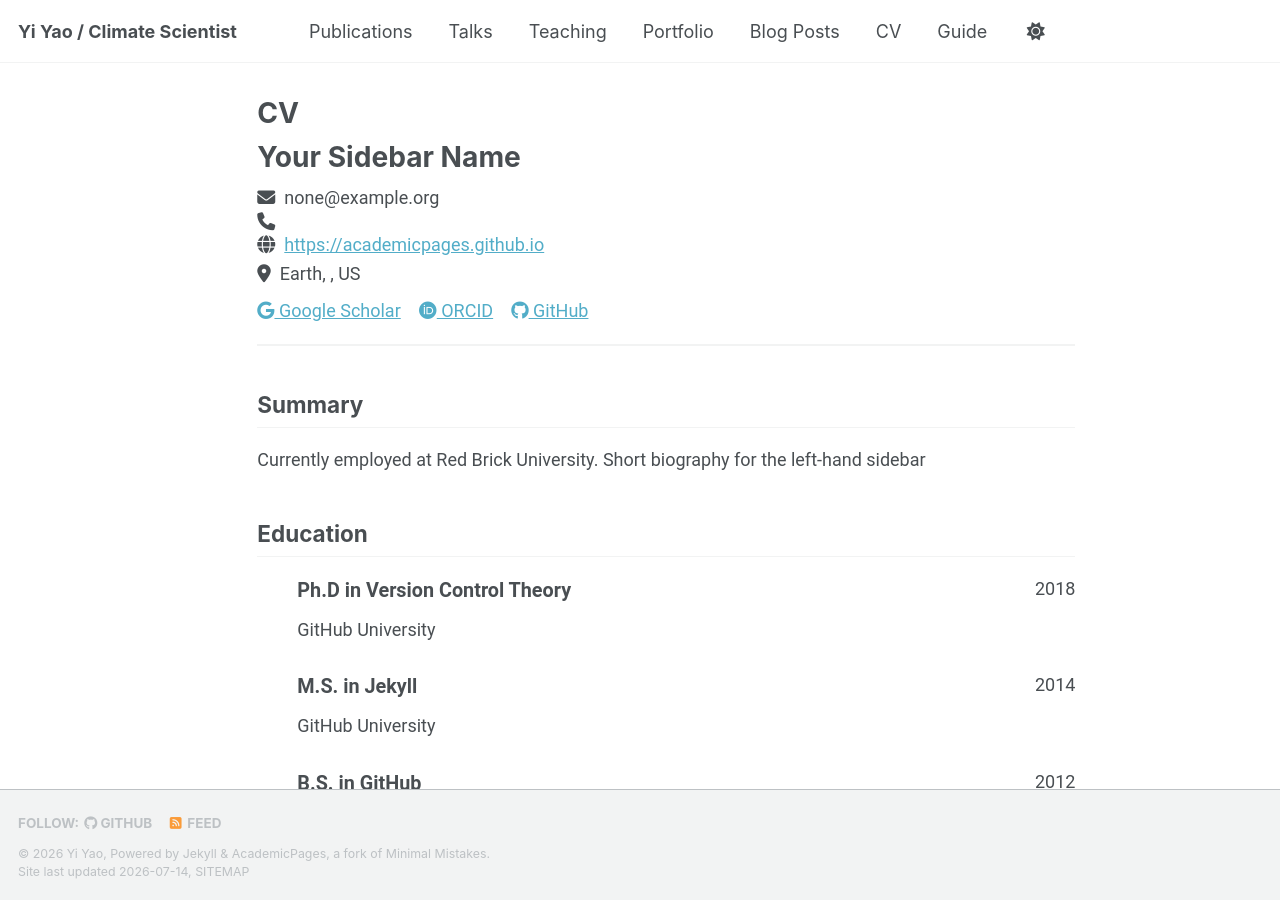
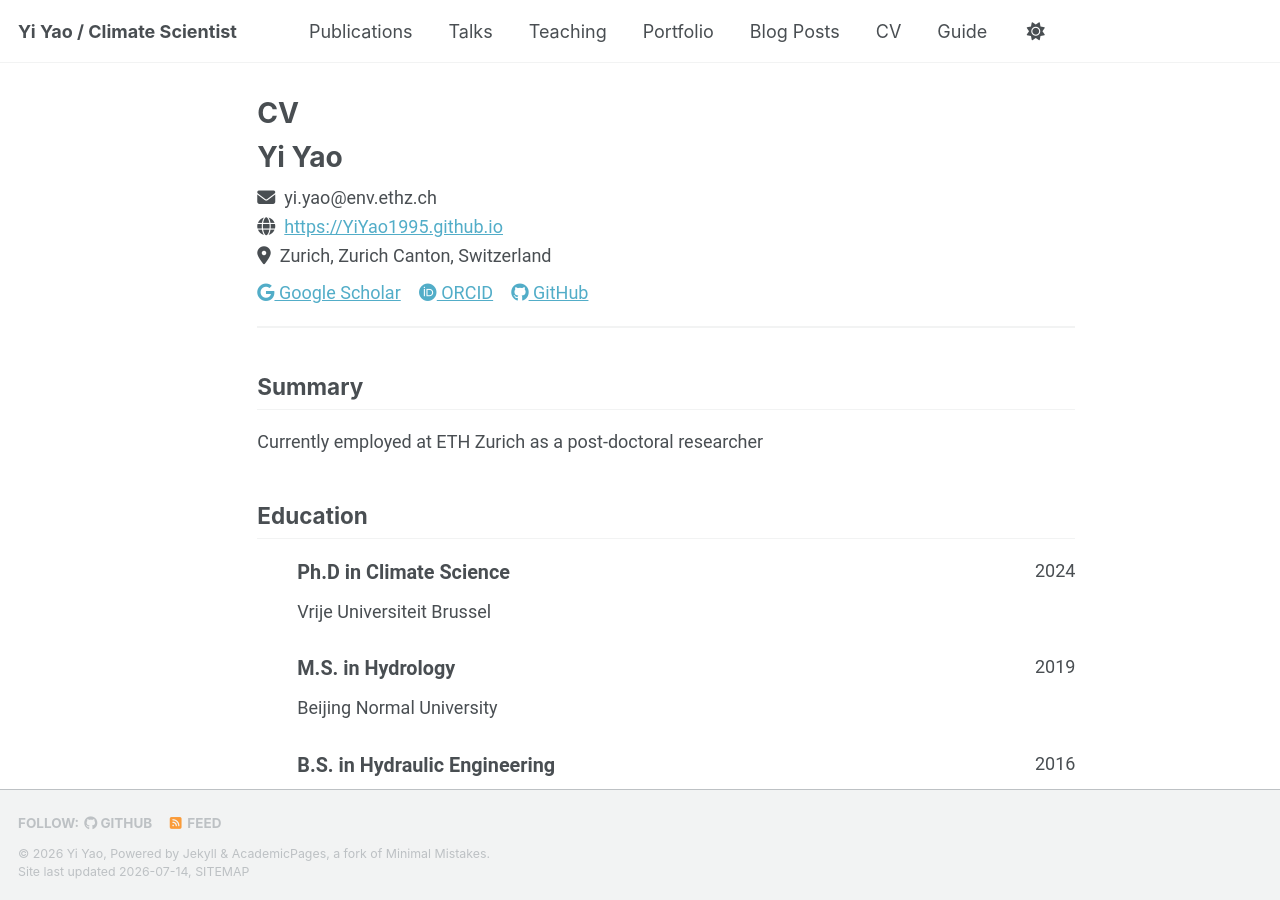
Before and after one commit to YiYao1995/YiYao1995.github.io, a Jekyll site: the page built from _pages/cv-json.md, in a window 1280 px wide and 900 px high. Built offline with Jekyll 4.4.1, drawn with Linux system fonts in a browser that asks for light colours; a style sheet for code colours, icons or effects is not loaded.

Commit message:
Update cv.json

```diff
--- a/_data/cv.json
+++ b/_data/cv.json
@@ -1,27 +1,26 @@
 {
   "basics": {
-    "name": "Your Sidebar Name",
-    "email": "none@example.org",
-    "phone": "",
-    "website": "https://academicpages.github.io",
-    "summary": "Currently employed at Red Brick University. Short biography for the left-hand sidebar",
+    "name": "Yi Yao",
+    "email": "yi.yao@env.ethz.ch",
+    "website": "https://YiYao1995.github.io",
+    "summary": "Currently employed at ETH Zurich as a post-doctoral researcher",
     "location": {
-      "address": "",
-      "postalCode": "",
-      "city": "Earth",
-      "countryCode": "US",
-      "region": ""
+      "address": "CHN L16.3, Universitätstrasse 16, Zurich",
+      "postalCode": "8006",
+      "city": "Zurich",
+      "countryCode": "Switzerland",
+      "region": "Zurich Canton"
     },
     "profiles": [
       {
         "network": "Google Scholar",
-        "username": "",
-        "url": "https://scholar.google.com/citations?user=PS_CX0AAAAAJ"
+        "username": "Yi Yao",
+        "url": "https://scholar.google.com/citations?user=1ufXyHkAAAAJ&hl=en&oi=ao"
       },
       {
         "network": "ORCID",
-        "username": "",
-        "url": "https://orcid.org/yourorcidurl"
+        "username": "Yi Yao",
+        "url": "https://orcid.org/0000-0003-2212-2394"
       },
       {
         "network": "GitHub",
@@ -33,29 +32,29 @@
   "work": [],
   "education": [
     {
-      "institution": "GitHub University",
-      "area": "Ph.D in Version Control Theory",
+      "institution": "Vrije Universiteit Brussel",
+      "area": "Ph.D in Climate Science",
       "studyType": "",
-      "startDate": "",
-      "endDate": "2018",
+      "startDate": "2019",
+      "endDate": "2024",
       "gpa": null,
       "courses": []
     },
     {
-      "institution": "GitHub University",
-      "area": "M.S. in Jekyll",
+      "institution": "Beijing Normal University",
+      "area": "M.S. in Hydrology",
       "studyType": "",
-      "startDate": "",
-      "endDate": "2014",
+      "startDate": "2016",
+      "endDate": "2019",
       "gpa": null,
       "courses": []
     },
     {
-      "institution": "GitHub University",
-      "area": "B.S. in GitHub",
+      "institution": "Wuhan University",
+      "area": "B.S. in Hydraulic Engineering",
       "studyType": "",
-      "startDate": "",
-      "endDate": "2012",
+      "startDate": "2012",
+      "endDate": "2016",
       "gpa": null,
       "courses": []
     }
```
